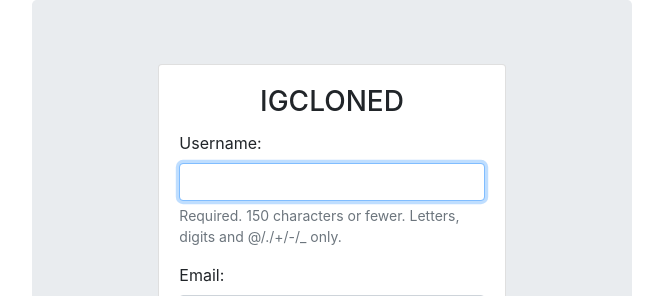
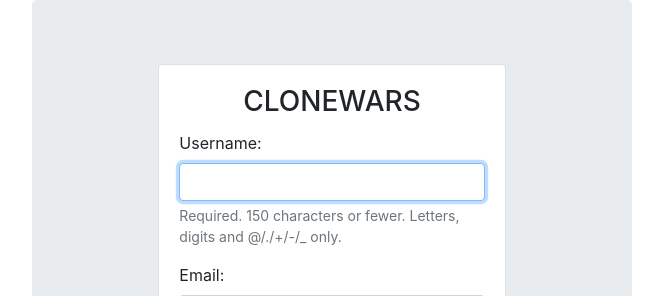
Before and after one commit to EugeneZnm/IGCLONE, a Django app: page / in a window 1280 px wide. Shown: the top 296 px of the page, without its empty margins (308-971 px from the left). Run offline with Django 3.2, Linux system fonts and the light colour scheme; some libraries are stand-ins or nearby versions.

Commit message:
deployment

```diff
--- a/igcloned/templates/registration/login.html
+++ b/igcloned/templates/registration/login.html
@@ -11,7 +11,7 @@
 {% block content %}
   <div class="container jumbotron">
     <h1 class="text-center logo my-4">
-      <a href="{% url 'signup' %}">IGCLONED</a>
+      <a href="{% url 'signup' %}">CLONEWARS</a>
     </h1>
     <div class="row justify-content-center">
       <div class="col-lg-4 col-md-6 col-sm-8">
--- a/igcloned/templates/registration/registration_form.html
+++ b/igcloned/templates/registration/registration_form.html
@@ -13,7 +13,7 @@
                 <div class="card-body">
                     <!--<img src="static/image/unnamed.jpg'" alt="igclone">-->
 
-                  <h3 class="card-title" style="text-align: center;">IGCLONED</h3>
+                  <h3 class="card-title" style="text-align: center;">CLONEWARS</h3>
                   <form method="post" novalidate>
                     {% csrf_token %}
                     {% include 'Includes/form.html' %}
```
